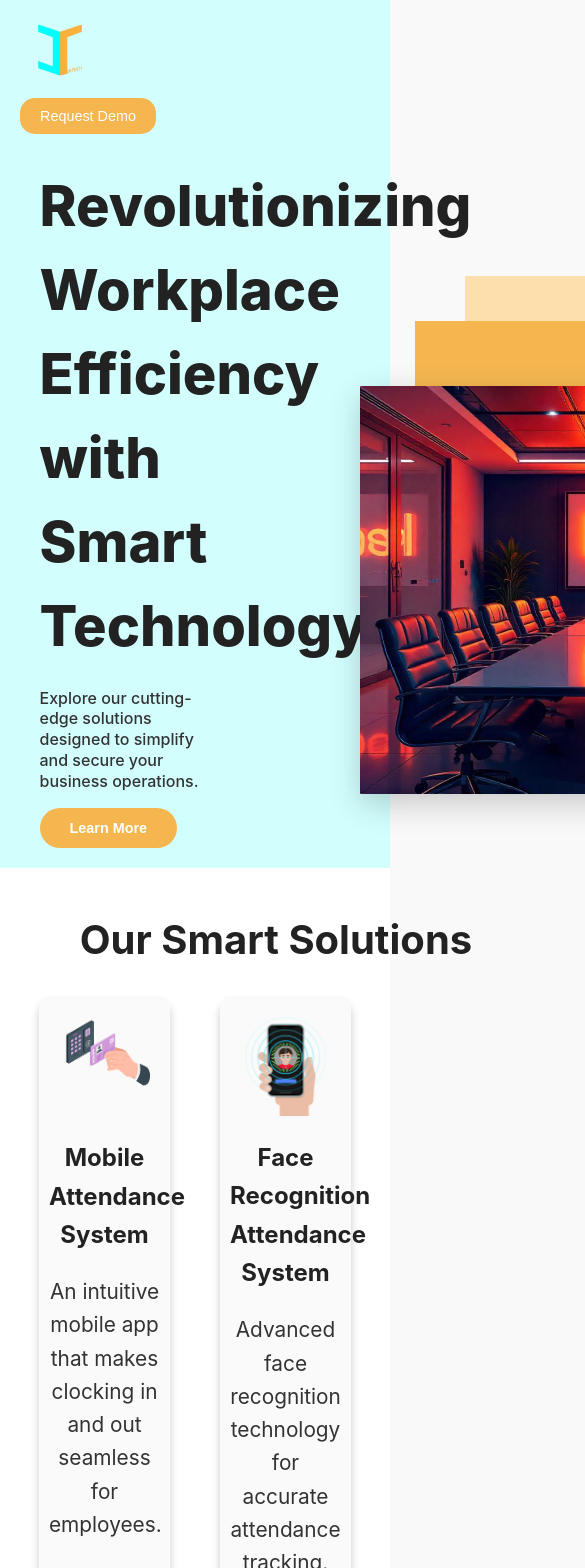
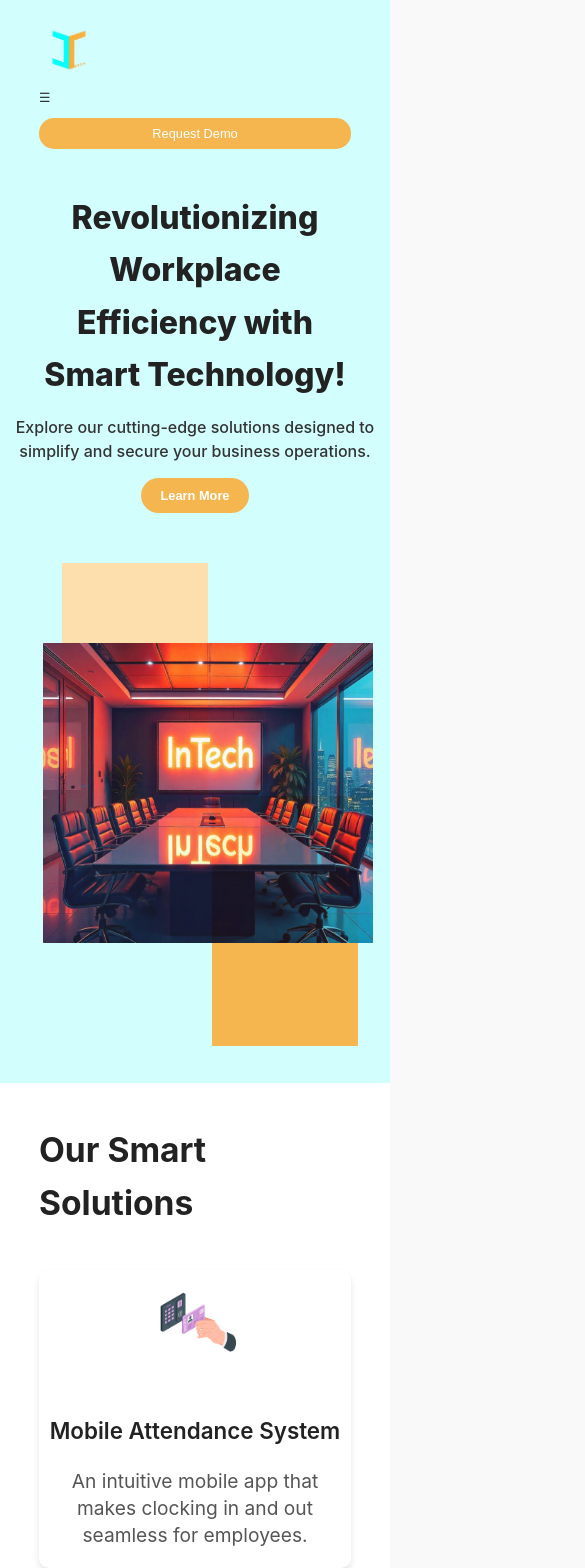
Before and after one commit to sinawatra/InTech_Company_Website, a React (Create React App) app: page / in a window 390 px wide. Shown: the top 1568 px of the page, 585 px wide, since content can reach past the window. Built offline with nearby package versions, Linux system fonts and the light colour scheme.

Commit message:
Still making a change in navigation bar

```diff
--- a/src/components/About.css
+++ b/src/components/About.css
@@ -25,14 +25,15 @@
 
 .about-image img {
   width: 583px;
-  height: 453px;
-  border-radius: 10px;
-  margin-right: 40px;
+  border-radius: 10px 0px 0px 0px;
+  border: 3px 0px 0px 0px;
+
 }
 
 .about-text h2 {
   font-size: 3rem;
   margin-bottom: 30px;
+  margin-left: 1.7rem;
 }
 
 .mission-vision {
@@ -44,12 +45,40 @@
 .vision h3 {
   font-size: 2rem;
   margin-bottom: 10px;
-  gap: 29;
+  margin-left: 2.6rem;
+
 }
 
 .mission p,
 .vision p {
-  font-size: 1.1rem;
+  font-size: 1rem;
   font-weight: bold;
-  gap: 29px;
+  margin-left: 2.6rem;
+  margin-top: -12px;
 }
+
+/* Responsive Design */
+@media (max-width: 768px) {
+  .about-content {
+    flex-direction: column;
+  }
+
+  .about-image img {
+    width: 100%; /* Make image take up most of the width */
+  }
+
+  .about-text h2 {
+    font-size: 2rem;
+    padding: 0;
+  }
+  .about-text h3 {
+    font-size: 1.4rem;
+  }
+
+  .mission p,
+  .vision p {
+    font-size: 0.7rem;
+    margin-right: 1rem;
+
+  }
+}
--- a/src/components/CallToAction.css
+++ b/src/components/CallToAction.css
@@ -29,3 +29,25 @@
   max-width: 100%;
   border-radius: 10px;
 }
+
+/* Responsive Design */
+@media (max-width: 768px) {
+  .call-to-action {
+    grid-template-columns: 1fr;
+    padding: 50px 5%;
+  }
+
+  .cta-text {
+    text-align: center;
+  }
+
+  .cta-image img {
+    width: 100%;
+  }
+
+  .cta-button {
+    width: 100%;
+    font-size: 1.1rem;
+    padding: 15px;
+  }
+}
--- a/src/components/Footer.css
+++ b/src/components/Footer.css
@@ -1,22 +1,22 @@
 .footer {
   display: flex;
+  flex-direction: row;
+  justify-content: space-between;
   align-items: flex-start;
   background: #f5b650;
   color: white;
   padding: 40px;
-    font-family: 'inter', sans-serif;
 }
 
 .footer-left {
   flex: 1;
   font-size: 36px;
-    font-weight: bold;
-    line-height: 1.5;
 }
 
 .footer-right {
   display: flex;
   flex: 2;
+  justify-content: space-between;
 }
 
 .quick-links,
@@ -24,43 +24,41 @@
   flex: 1;
 }
 
-  .contact-info h4 {
-    font-size: 16px;
-    line-height: 16.94px;
-    font-weight: 500;
-    text-align: left;
-    font-weight: bolder;
-
+.social-icons img {
+  width: 50px;
+  padding: 4px;
+  cursor: pointer;
 }
 
 .quick-links ul {
-    list-style: none;
-    padding: 0;
+  list-style: none; /* Removes the default bullet points from the list */
+  padding: 0; /* Removes default padding for the unordered list */
+  margin: 0; /* Removes default margin for the unordered list */
 }
 
 .quick-links ul li {
-    margin: 5px 0;
-    font-size: 16px;
+  margin-bottom: 10px; /* Adds spacing between list items */
 }
 
-  .contact-info p {
-    font-size: 14px;
-    line-height: 1.5;
-    text-align: left;
-
+/* Responsive Design */
+@media (max-width: 768px) {
+  .footer {
+    flex-direction: column;
+    align-items: center;
   }
 
-  .social-icons {
-    margin-top: 10px;
+  .footer-left {
+    text-align: center;
+  }
+
+  .footer-right {
+    flex-direction: column;
+    align-items: center;
   }
 
   .social-icons img {
-    font-size: 10px;
-    margin-right: 10px;
-    width: 60px;
-    cursor: pointer;
+    width: 40px; /* Resize social icons */
   }
-  .social-icons img:hover {
-    transform: scale(1.1);
-    opacity: 0.3;
+
+
 }
--- a/src/components/Header.css
+++ b/src/components/Header.css
@@ -2,7 +2,7 @@
   display: flex;
   justify-content: space-between;
   align-items: center;
-  padding: - 2px 60px; /* Increased padding for better spacing */
+  padding: 4px 60px; /* Adjusted for better spacing */
   background-color: rgba(210, 255, 254, 1);
   position: sticky;
   top: 0;
@@ -10,15 +10,18 @@
 }
 
 .logo img {
-  width: 80px; /* Ensures the logo stays consistent */
+  width: 60px;
   height: auto;
+}
+.nav-links :hover {
+  color: #e67e00;
 }
 
 .nav-links {
   list-style: none;
   display: flex;
-  gap: 200px;
-
+  gap: 40px;
+  transition: transform 0.5s ease, opacity 0.3s ease; /* Smooth transition for showing/hiding */
 }
 
 .nav-links li {
@@ -26,40 +29,88 @@
   font-weight: bold;
   color: #333;
   cursor: pointer;
-  transition: color 0.3s ease; /* Smooth hover transition */
+  transition: color 0.3s ease;
 }
 
 .nav-links li:hover {
-  color: #007acc; /* Blue hover effect */
+  color: #007acc;
 }
 
 .request-demo {
-  background-color:rgba(245, 182, 80, 1);;
+  background-color: rgba(245, 182, 80, 1);
   color: #fff;
   font-size: 0.9rem;
   padding: 10px 20px;
   border-radius: 15px;
   border: none;
   cursor: pointer;
-  transition: background-color 0.3s ease; /* Smooth hover transition */
+  transition: background-color 0.3s ease;
 }
 
 .request-demo:hover {
-  background-color: #e67e00; /* Slightly darker orange for hover */
+  background-color: #e67e00;
 }
 
-/* Responsive Design */
+/* Hamburger Menu Styling */
+.menu-toggle {
+  display: none;
+  font-size: 1.5rem;
+  cursor: pointer;
+  color: #333;
+}
+
 @media (max-width: 768px) {
-  .nav-links {
-    display: none; /* Initially hide for smaller screens */
-  }
-
   .header {
     flex-direction: column;
     align-items: flex-start;
+    padding: 20px 10%;
+  }
+  .nav-links :hover {
+    color: #e67e00;
+  }
+
+  .nav-links {
+    display: none; /* Initially hidden */
+    flex-direction: column; /* Stack items vertically */
+    width: 100%;
+    background-color: rgba(210, 255, 254, 1); /* Same background as the header */
+    padding: 10px 0;
+    gap: 20px;
+    position: absolute;
+    top: 60px;
+    left: 0;
+    z-index: 999;
+  }
+
+  .nav-links.active {
+    display: flex; /* Show navigation links when active */
   }
 
   .menu-toggle {
-    display: block; /* Add a toggle button for small screens if needed */
+    display: block; /* Show hamburger menu on smaller screens */
+  }
+
+  .request-demo {
+    width: 100%; /* Full width button for smaller screens */
+    margin-top: 10px;
+    text-align: center;
   }
 }
+
+@media (max-width: 480px) {
+  .logo img {
+    width: 60px; /* Adjust logo size for very small screens */
+  }
+
+  .request-demo {
+    font-size: 0.8rem; /* Smaller button font size */
+    padding: 8px 15px; /* Compact padding */
+  }
+
+  .menu-toggle {
+    font-size: 0.8rem; /* Smaller toggle font size for compact view */
+  }
+  .nav-links :hover {
+    color: #e67e00;
+  }
+}
--- a/src/components/Header.js
+++ b/src/components/Header.js
@@ -1,15 +1,29 @@
-import React from 'react';
+import React, { useState } from 'react';
 import './Header.css';
 import logo from './Images/logo.png'; // Adjust the path as necessary
 
 function Header() {
+  const [menuOpen, setMenuOpen] = useState(false);
+
+  const toggleMenu = () => {
+    setMenuOpen(!menuOpen);
+  };
+
   return (
     <header className="header">
       <div className="logo">
         <img src={logo} alt="Company Logo" />
       </div>
+      {/* Hamburger Menu */}
+      <div
+        className={`menu-toggle ${menuOpen ? 'active' : ''}`}
+        onClick={toggleMenu}
+        aria-label="Toggle Navigation Menu"
+      >
+        ☰
+      </div>
       <nav>
-        <ul className="nav-links">
+        <ul className={`nav-links ${menuOpen ? 'active' : ''}`}>
           <li><a href="#hero-section" className="nav-link">Home</a></li>
           <li><a href="#about" className="nav-link">About Us</a></li>
           <li><a href="#solution" className="nav-link">Products</a></li>
--- a/src/components/HeroSection.css
+++ b/src/components/HeroSection.css
@@ -2,26 +2,29 @@
   display: flex;
   justify-content: space-between;
   align-items: center;
-  padding: 20px 5%;
+  padding: 40px 5%;
   background-color: rgba(210, 255, 254, 1);
   font-family: "Inter", sans-serif;
   position: relative;
+  min-height: 600px;
+  flex-wrap: wrap; /* Allow elements to wrap on smaller screens */
 }
 
 .hero-text {
-  max-width: 50%;
+  max-width: 45%;
   z-index: 3;
-  text-align: left; /* Ensures text alignment is left */
-  margin-left: 20px; /* Adjust this value to move the text to the right */
+  text-align: left;
+  margin-left: 20px;
 }
 
 .hero-text h1 {
-  font-size: 3.5rem;
+  font-size: 3rem;
   margin-bottom: 20px;
   font-weight: 800;
-  line-height: 1.5;
+  line-height: 1.3;
   display: flex;
-  flex-direction: column; /* Stack spans vertically */
+  gap: 14px;
+  flex-direction: column;
 }
 
 .hero-text h1 span {
@@ -29,26 +32,27 @@
 }
 
 .hero-text p {
-  font-size: 1.rem;
+  font-size: 1.1rem;
   font-weight: 500;
-  line-height: 1.3;
+  line-height: 1.5;
+  margin-bottom: 20px;
 }
 
 .learn-more {
-  font-size: 0.9rem;
-  padding: 12px 30px;
-  size: 10px;
+  font-size: 1rem;
+  padding: 14px 35px;
   border-radius: 50px;
-  background-color:rgba(245, 182, 80, 1);
-  ;
+  background-color: rgba(245, 182, 80, 1);
   color: #fff;
   font-weight: 600;
   cursor: pointer;
-  transition: all 0.3s ease;
+  transition: background-color 0.3s ease, transform 0.3s ease;
+  border: none;
 }
 
 .learn-more:hover {
   background-color: #e67e00;
+  transform: scale(1.05);
 }
 
 .hero-image {
@@ -62,30 +66,110 @@
 
 .hero-image img {
   position: absolute;
-  z-index: 3; /* Bring the image to the front */
-  width: 594px;
+  z-index: 3;
+  width: 650px;
   height: 408px;
-  top: 130px;
-  left: 145px;
-  box-shadow: 0 10px 30px rgba(0, 0, 0, 0.2);
+  top: 140px;
+  left: 95px;
+
 }
 
 .rectangle-1 {
   position: absolute;
   z-index: 2;
-  width: 600px;
-  height: 400px;
-  top: 65px;
-  left: 200px;
+  width: 650px;
+  height: 450px;
+  top: 55px;
+  left: 150px;
   background-color: rgba(245, 182, 80, 1);
 }
 
 .rectangle-2 {
   position: absolute;
   z-index: 1;
-  width: 600px;
-  height: 400px;
-  top: 20px;
-  left: 250px;
+  width: 650px;
+  height: 450px;
+  top: -15px;
+  left: 260px;
   background-color: rgba(253, 223, 174, 1);
 }
+
+/* Media Queries for Small Screens */
+@media (max-width: 768px) {
+  .hero-section {
+    flex-direction: column;
+    align-items: flex-start;
+    padding: 30px 3%;
+  }
+
+  .hero-text {
+    max-width: 100%;
+    margin-left: 0;
+    text-align: center; /* Center the text on small screens */
+  }
+
+  .hero-text h1 {
+    font-size: 2.5rem; /* Smaller font size for smaller screens */
+    line-height: 1.2;
+  }
+
+  .hero-text p {
+    font-size: 1rem; /* Adjust text size */
+    margin-bottom: 15px;
+  }
+
+  .learn-more {
+    font-size: 0.9rem;
+    padding: 12px 25px;
+  }
+
+  .hero-image {
+    width: 100%; /* Make image container full width */
+    margin-top: 40px;
+    position: relative;
+  }
+
+  .hero-image img {
+    max-width: 90%; /* Ensure image is responsive */
+    height: 300px;
+    width: 450px;
+    margin-left: -4rem;
+    top: 9ch;
+    opacity: 0.9;
+  }
+
+  .rectangle-1 {
+    position: absolute;
+    z-index: 2;
+    width: 600px;
+    height: 400px;
+    top: 243px;
+    left: 200px;
+    background-color: rgba(245, 182, 80, 1);
+  }
+
+  .rectangle-2 {
+    position: absolute;
+    z-index: 1;
+    top: 10px;
+    left: 50px;
+    background-color: rgba(253, 223, 174, 1);
+  }
+}
+
+/* Media Queries for Very Small Screens (Mobile) */
+@media (max-width: 480px) {
+  .hero-text h1 {
+    font-size: 2rem; /* Further reduce font size */
+  }
+
+  .learn-more {
+    font-size: 0.8rem;
+    padding: 10px 20px;
+  }
+
+  .rectangle-1, .rectangle-2 {
+    width: 40%; /* Further reduce rectangle size */
+    height: 250px;
+  }
+}
--- a/src/components/Solutions.css
+++ b/src/components/Solutions.css
@@ -1,46 +1,89 @@
 .solutions-section {
-  padding: 40px 10%; /* Reduced padding from 50px to 40px */
+  padding: 40px 10%;
   background-color: #fff;
+  text-align: center; /* Center aligns the heading */
 }
 
-.solutions-section h2 {
-  font-size: 2.5rem;
-  margin-bottom: 30px; /* Reduced margin-bottom from 40px to 30px */
-  width: 474px;
-  height: 58px;
-  top: 696px;
-  left: 161px;
-  gap: 0px;
-  opacity: 0px;
-  font-family: "inter", sans-serif;
+.solutions-section h2{
+  font-size: 2.1rem;
+  margin-bottom: 40px;
+  font-family: "Inter", sans-serif;
+  font-weight: bold; /* Matches the bold font in the image */
+  text-align: left;
 }
 
 .solutions-container {
   display: grid;
-  grid-template-columns: repeat(auto-fit, minmax(100px, 1fr));
-  gap: 50px; /* Reduced gap from 50px to 40px */
+  grid-template-columns: repeat(auto-fit, minmax(300px, 1fr)); /* Ensures responsive cards */
+  gap: 40px; /* Adjusted gap for better spacing */
 }
 
 .solution-card {
-  padding: 10px; /* Reduced padding from 10px to 8px */
+  padding: 40px; /* Reduced padding for a smaller card size */
   border: 0 solid #ddd;
-  box-shadow: 1px 1px 10px rgba(0, 0, 0, 0.1);
-  border-radius: 10px;
-  background-color: #fafafa;
-  box-shadow: 0 8px 10px rgba(0, 0, 0, 0.2);
+  border-radius: 10px; /* Rounded corners for the cards */
+  background-color: #fff;
+  box-shadow: 0 4px 6px rgba(0, 0, 0, 0.1); /* Subtle shadow for a clean UI */
+  text-align: center; /* Center aligns content within the card */
+  transition: transform 0.3s ease; /* Adds a hover animation */
+  height: 300px; /* Set fixed height to reduce overall card size */
+}
+
+.solution-card:hover {
+  transform: translateY(-5px); /* Slight lift on hover for interactivity */
+}
+
+.solution-card img {
+  max-width: 100%;
+  height: auto;
+  margin-bottom: 25px;
+  border-radius: 10px; /* Ensures images match the card's style */
+  max-height: 120px; /* Limits the image height to maintain card size */
 }
 
 .solution-card h3 {
-  font-size: 1.5rem;
+  font-size: 1.4rem;
+  margin-bottom: 5px; /* Reduced margin for smaller spacing */
+  font-weight: 620; /* Matches the heading's boldness */
 }
 
 .solution-card p {
-  font-size: 1.3rem;
+  font-size: 0.9rem;
+  color: #555; /* Soft gray color for the text */
+  line-height: 1.4;
+  margin-bottom: 10px; /* Added spacing at the bottom */
 }
 
-.solution-image {
-  max-width: 100%;
-  height: auto;
-  border-radius: 10px;
-  margin-bottom: 15px; /* Reduced margin-bottom from 20px to 15px */
+/* Responsive Design */
+@media (max-width: 768px) {
+  .solutions-container {
+    grid-template-columns: 1fr; /* Only 1 card per row on smaller screens */
+  }
+
+  .solution-card {
+    height: auto; /* Let height adjust for smaller screens if content grows */
+    padding: 10px; /* Reduced padding */
+  }
+
+  .solution-card img {
+    max-height: 100px; /* Further limit image height on smaller screens */
+  }
+
+  .solution-card h3 {
+    font-size: 1.4rem; /* Reduce font size for headings */
+  }
+
+  .solution-card p {
+    font-size: 1.2rem; /* Reduce font size for description text */
+  }
 }
+
+@media (max-width: 480px) {
+  .solutions-container {
+    grid-template-columns: 1fr; /* Keep single-column layout for small screens */
+  }
+
+  .solution-card {
+    height: auto; /* Maintain smaller height for compact view */
+  }
+}
```
Also changed, not shown: src/components/Features.css (added, +23 -0 lines). Lines whose indentation alone changed are shown as unchanged.
